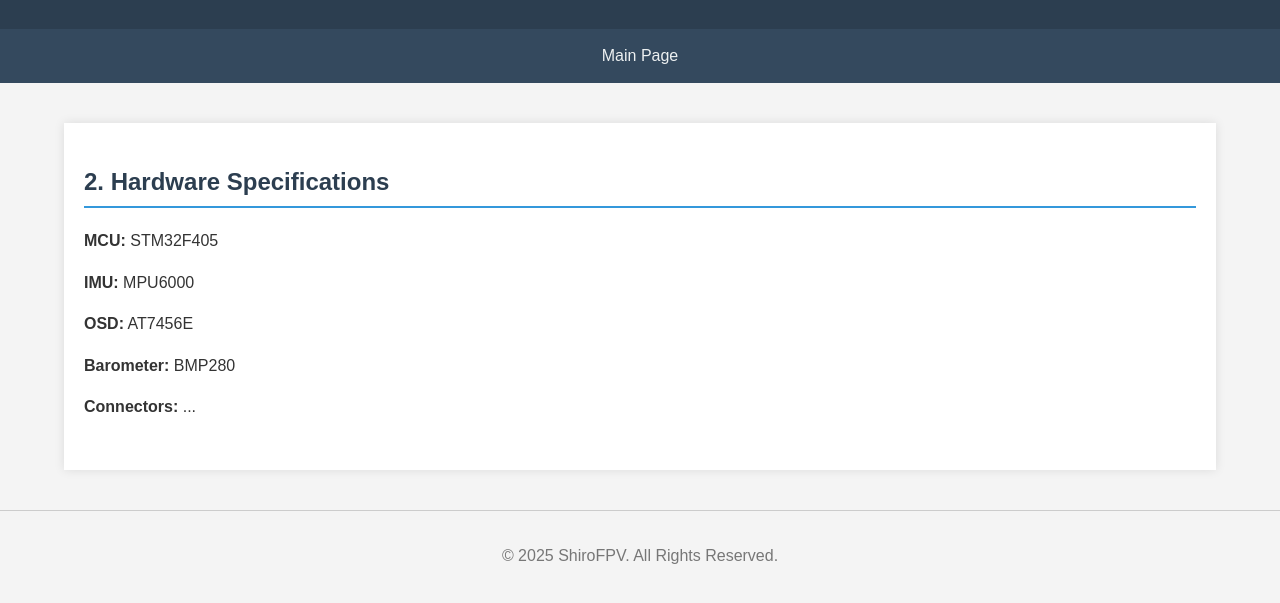
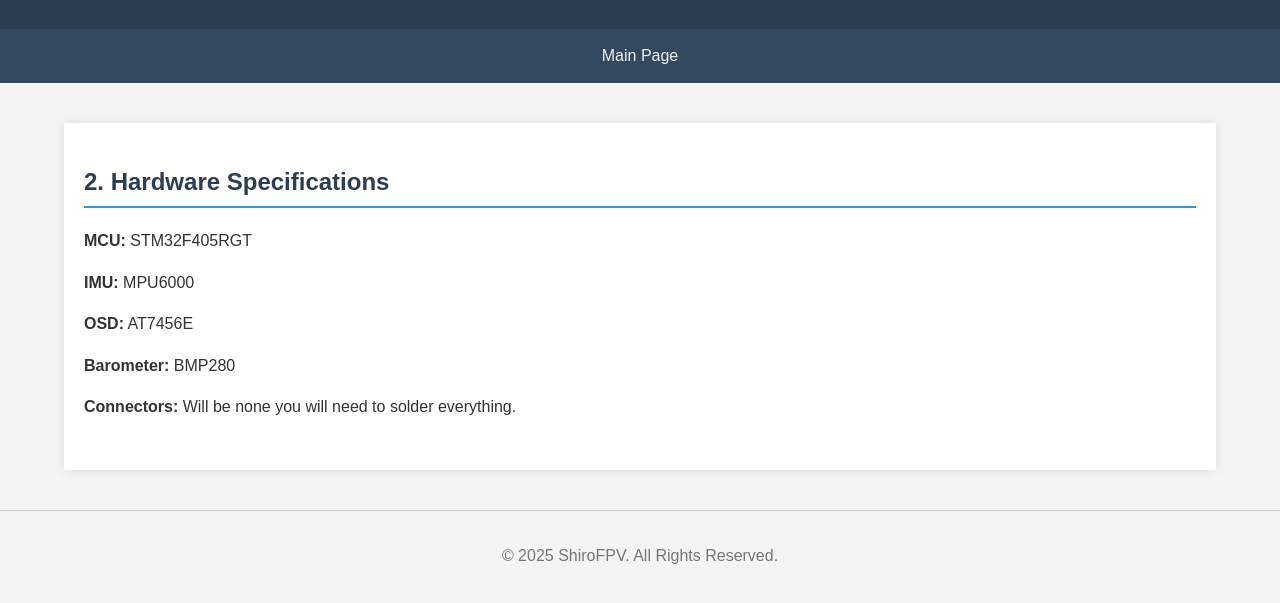
Before and after one commit to LordLOL8856/ShrioFPV, a plain HTML site: page html-files/hardware.html in a window 1280 px wide. Shown: the part 117-720 px from the top of the page. Drawn offline with Linux system fonts and the light colour scheme.

Commit message:
Update hardware.html

```diff
--- a/html-files/hardware.html
+++ b/html-files/hardware.html
@@ -82,11 +82,11 @@
         <main>
             <section class="doc-section">
                 <h2>2. Hardware Specifications</h2>
-                <p><strong>MCU:</strong> STM32F405</p>
+                <p><strong>MCU:</strong> STM32F405RGT</p>
                 <p><strong>IMU:</strong> MPU6000</p>
                 <p><strong>OSD:</strong> AT7456E</p>
                 <p><strong>Barometer:</strong> BMP280</p>
-                <p><strong>Connectors:</strong> ...</p>
+                <p><strong>Connectors:</strong> Will be none you will need to solder everything.</p>
             </section>
         </main>
     </div>
```
